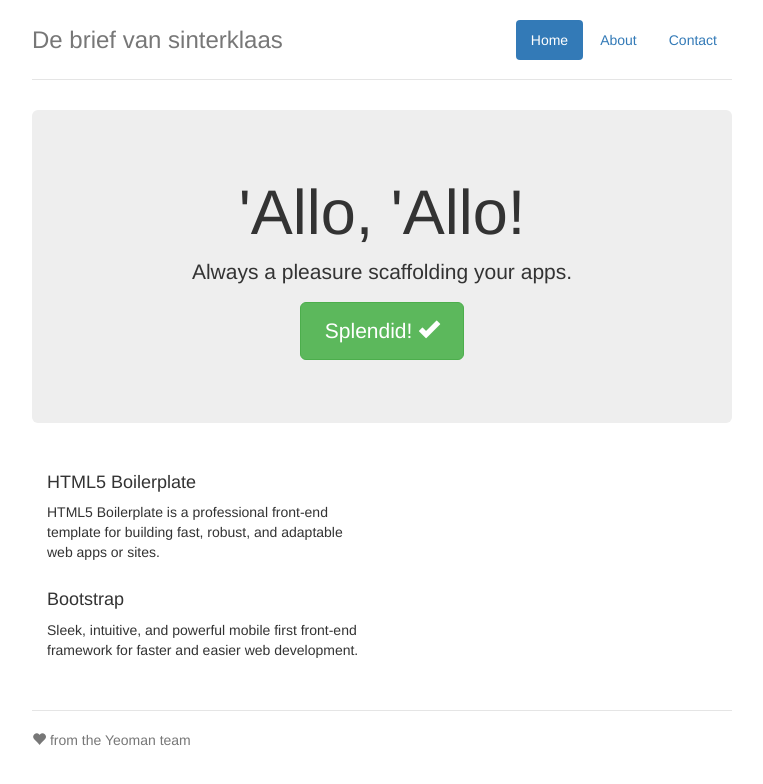
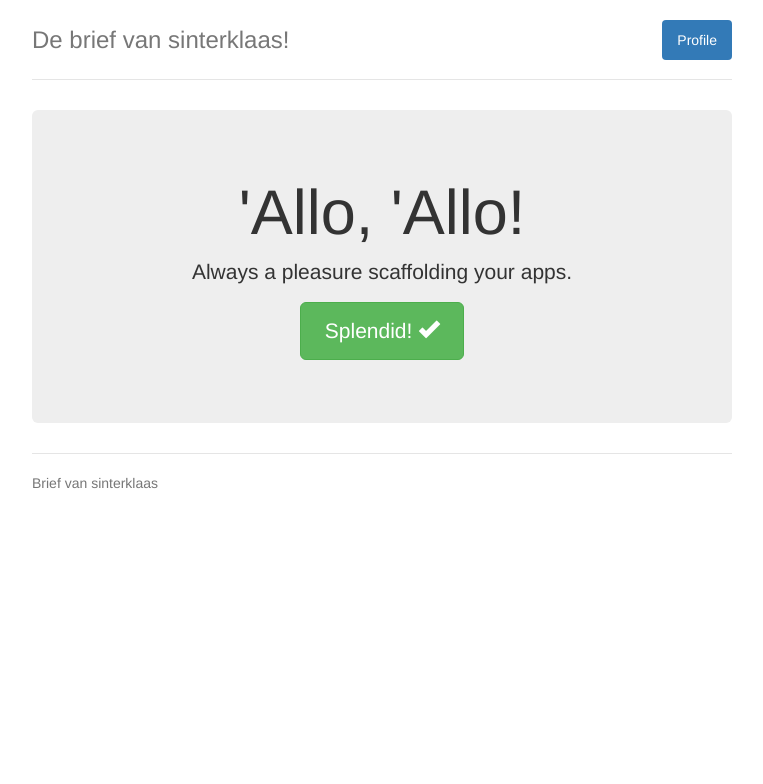
Before and after one commit to PhilipBoermans/sintklaas, a website: page sinterklaas-frontend/app/index.html in a window 1280 px wide. Shown: the whole page, without its empty margins (258-1021 px from the left). Drawn offline with nearby package versions, Linux system fonts and the light colour scheme; files that its build step writes are made by us from their sources.

Commit message:
Added auto add bower files

```diff
--- a/sinterklaas-frontend/app/index.html
+++ b/sinterklaas-frontend/app/index.html
@@ -25,11 +25,9 @@
     <div class="container">
       <div class="header">
         <ul class="nav nav-pills pull-right">
-          <li class="active"><a href="#">Home</a></li>
-          <li><a href="#">About</a></li>
-          <li><a href="#">Contact</a></li>
+          <li class="active"><a href="#">Profile</a></li>
         </ul>
-        <h3 class="text-muted">De brief van sinterklaas</h3>
+        <h3 class="text-muted">De brief van sinterklaas!</h3>
       </div>
 
       <div class="jumbotron">
@@ -38,22 +36,8 @@
         <p><a class="btn btn-lg btn-success" href="#">Splendid! <span class="glyphicon glyphicon-ok"></span></a></p>
       </div>
 
-      <div class="row marketing">
-        <div class="col-lg-6">
-          <h4>HTML5 Boilerplate</h4>
-          <p>HTML5 Boilerplate is a professional front-end template for building fast, robust, and adaptable web apps or sites.</p>
-
-
-
-          <h4>Bootstrap</h4>
-          <p>Sleek, intuitive, and powerful mobile first front-end framework for faster and easier web development.</p>
-
-
-        </div>
-      </div>
-
       <div class="footer">
-        <p><span class="glyphicon glyphicon-heart"></span> from the Yeoman team</p>
+        <p></span>Brief van sinterklaas</p>
       </div>
 
     </div>
--- a/sinterklaas-frontend/bower.json
+++ b/sinterklaas-frontend/bower.json
@@ -3,5 +3,8 @@
   "private": true,
   "dependencies": {
     "bootstrap": "~3.2.0"
+  },
+  "devDependencies": {
+    "jquery": "~2.1.3"
   }
 }
--- a/sinterklaas-frontend/package.json
+++ b/sinterklaas-frontend/package.json
@@ -23,7 +23,8 @@
     "grunt-wiredep": "^1.7.0",
     "jshint-stylish": "^0.4.0",
     "load-grunt-tasks": "^0.4.0",
-    "time-grunt": "^0.4.0"
+    "time-grunt": "^0.4.0",
+    "grunt-include-source": "^0.4.5"
   },
   "engines": {
     "node": ">=0.10.0"
```
Also changed, not shown: sinterklaas-frontend/Gruntfile.js (+25 -0 lines).
